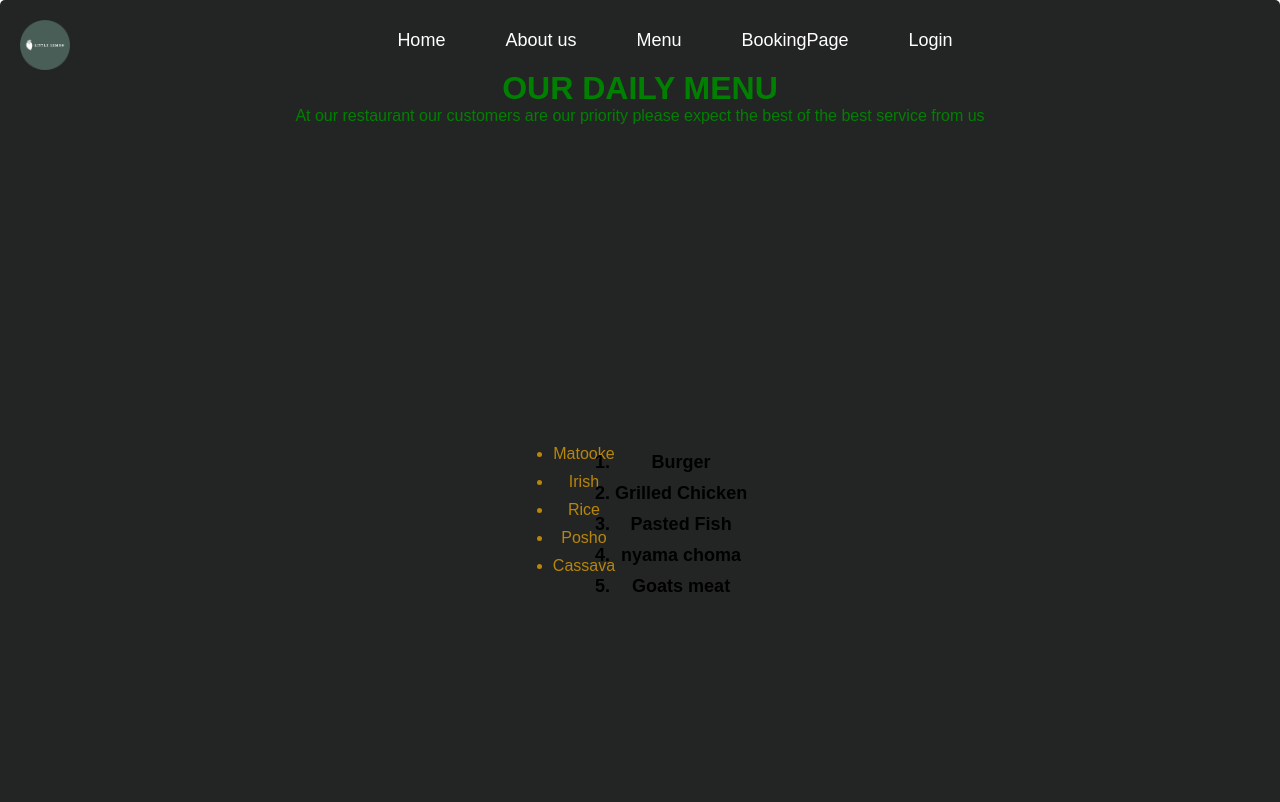
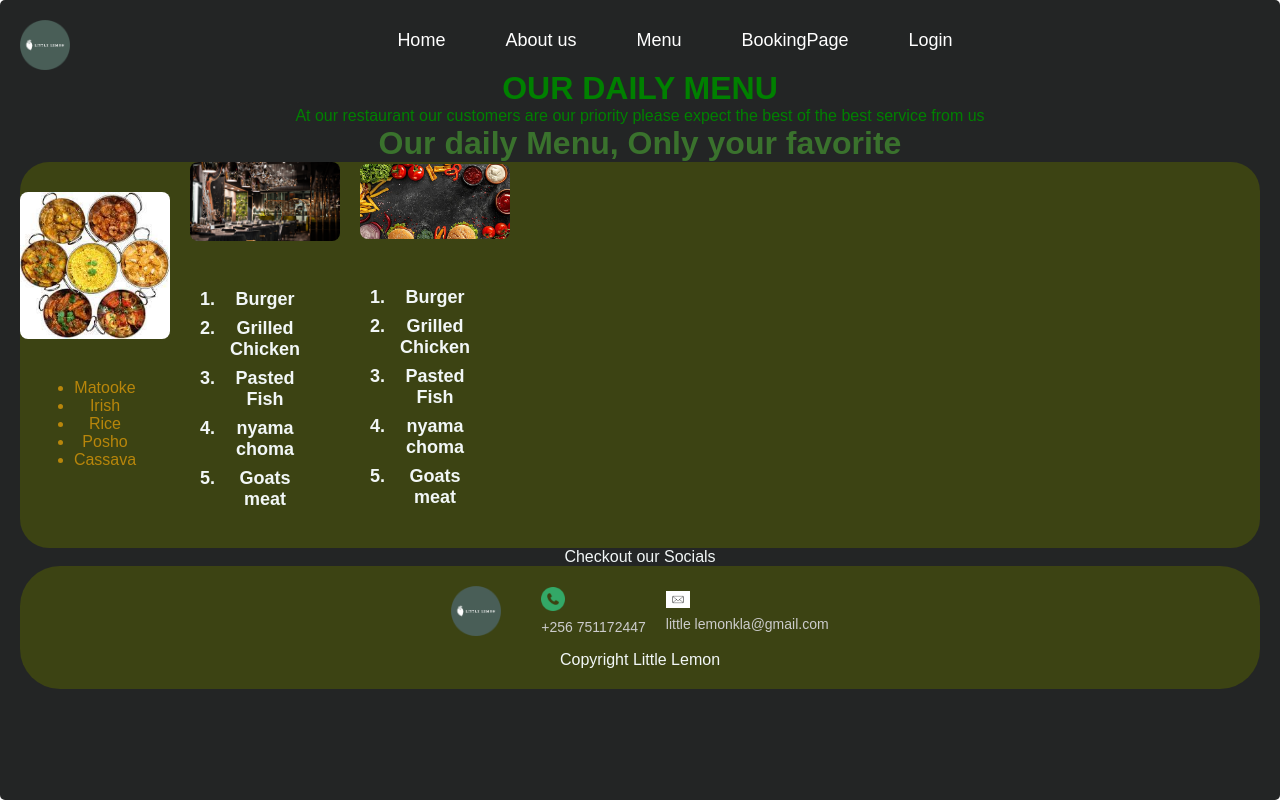
Before and after one commit to nawagirwacatherine/my-app, a React (Create React App) app: page /menu in a window 1280 px wide. Shown: the top 802 px of the page. Built offline with nearby package versions, Linux system fonts and the light colour scheme.

Commit message:
Added css to the footer of each component

```diff
--- a/src/AboutUs.js
+++ b/src/AboutUs.js
@@ -45,6 +45,7 @@ function AboutPage () {
 
   </div>
 </div>
+<p>Checkout our Socials</p>
 <Footer />
 </>
       )
--- a/src/BookingPage.js
+++ b/src/BookingPage.js
@@ -163,7 +163,7 @@ comment:
 
   </div>
 </div>
-
+<p>Checkout our Socials</p>
 <Footer />
     </>
   )
--- a/src/Home.js
+++ b/src/Home.js
@@ -139,6 +139,7 @@ function Home() {
   </p>
   <img src={imagesImage3} alt="Restaurant" style={imageStyle} />
 </div>
+<p>Checkout our Socials</p>
 <Footer />
     </>
   );
--- a/src/Login.js
+++ b/src/Login.js
@@ -75,6 +75,7 @@ function Login() {
 
   </div>
 </div>
+<p>Checkout our Socials</p>
   <Footer />
 
   </>
--- a/src/Menu.js
+++ b/src/Menu.js
@@ -19,32 +19,22 @@ function Menu() {
                 best of the best service from us
             </p>
             </div>
-                    <div className="background-style">
-            <ul className="unordered-menu">
+
+
+<div className="Testimonials">
+  <h1>Our daily Menu, Only your favorite</h1>
+  <div className="testimonial-section">
+    <section className="testimonial-item">
+      <img src={imagesHighlight} alt="Testimonial 1" className="image" />
+      <article>
+      <p>
+      <ul className="unordered-menu">
                 <li>Matooke</li>
                 <li>Irish</li>
                 <li>Rice</li>
                 <li>Posho</li>
                 <li>Cassava</li>
             </ul>
-            <ol className="ordered-menu">
-                <li>Burger</li>
-                <li>Grilled Chicken</li>
-                <li>Pasted Fish</li>
-                <li>nyama choma</li>
-                <li>Goats meat</li>
-            </ol>
-        </div>
-
-<div className="Testimonials">
-  <h1>Testimonials</h1>
-  <div className="testimonial-section">
-    <section className="testimonial-item">
-      <img src={imagesHighlight} alt="Testimonial 1" className="image" />
-      <article>
-      <p>
-        "Little Lemon is a gem in Kampala! The food is bursting with authentic Mediterranean flavors, and the ambiance is so cozy and welcoming. It feels like a little escape to the Mediterranean!"
-        <br />— Sarah M.
       </p>
       </article>
     </section>
@@ -53,8 +43,14 @@ function Menu() {
       <img src={imagesHighlight1} alt="Testimonial 2" className="image" />
       <article>
       <p>
-        "Perfect place for a family meal or a romantic dinner. The dishes are beautifully presented, and the staff treats you like family. My favorite spot in the city!"
-        <br />— James K.
+      <ol className="ordered-menu">
+                <li>Burger</li>
+                <li>Grilled Chicken</li>
+                <li>Pasted Fish</li>
+                <li>nyama choma</li>
+                <li>Goats meat</li>
+            </ol>
+
       </p>
       </article>
     </section>
@@ -63,14 +59,20 @@ function Menu() {
       <img src={imagesHighlight2} alt="Testimonial 3" className="image" />
       <article>
       <p>
-        "The freshness of the ingredients really sets Little Lemon apart. Every bite is delicious, from the appetizers to the desserts. Highly recommend the grilled lamb and handmade pasta!"
-        <br />— Linda T.
+      <ol className="ordered-menu">
+                <li>Burger</li>
+                <li>Grilled Chicken</li>
+                <li>Pasted Fish</li>
+                <li>nyama choma</li>
+                <li>Goats meat</li>
+            </ol>
       </p>
       </article>
     </section>
 
   </div>
 </div>
+<p>Checkout our Socials</p>
       <Footer />
         </>
     );
--- a/src/style.css
+++ b/src/style.css
@@ -5,7 +5,9 @@
   box-sizing: border-box;
   /* background-image:linear-gradient(rgba(125, 132, 105, 0.2), #3c4313), url("images/dissert.jpg"); */
 }
-
+ div {
+  border-radius: 29px;
+ }
   form {
     display: flex;
     flex-direction: column;
@@ -110,6 +112,7 @@ form input, form select {
 
 .Testimonials {
   text-align: center;
+  border-radius: 20px;
 }
 
 .testimonial-section {
```
